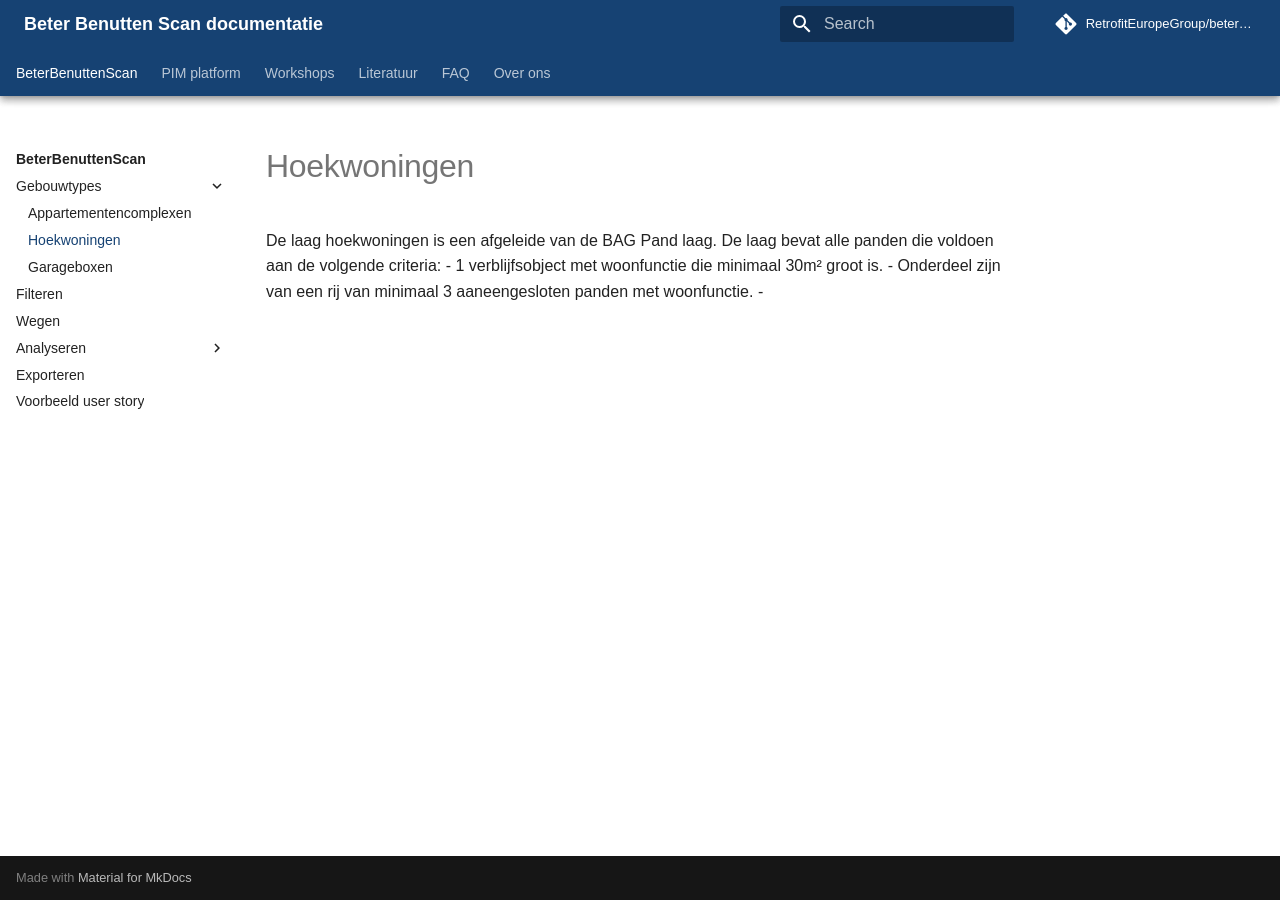
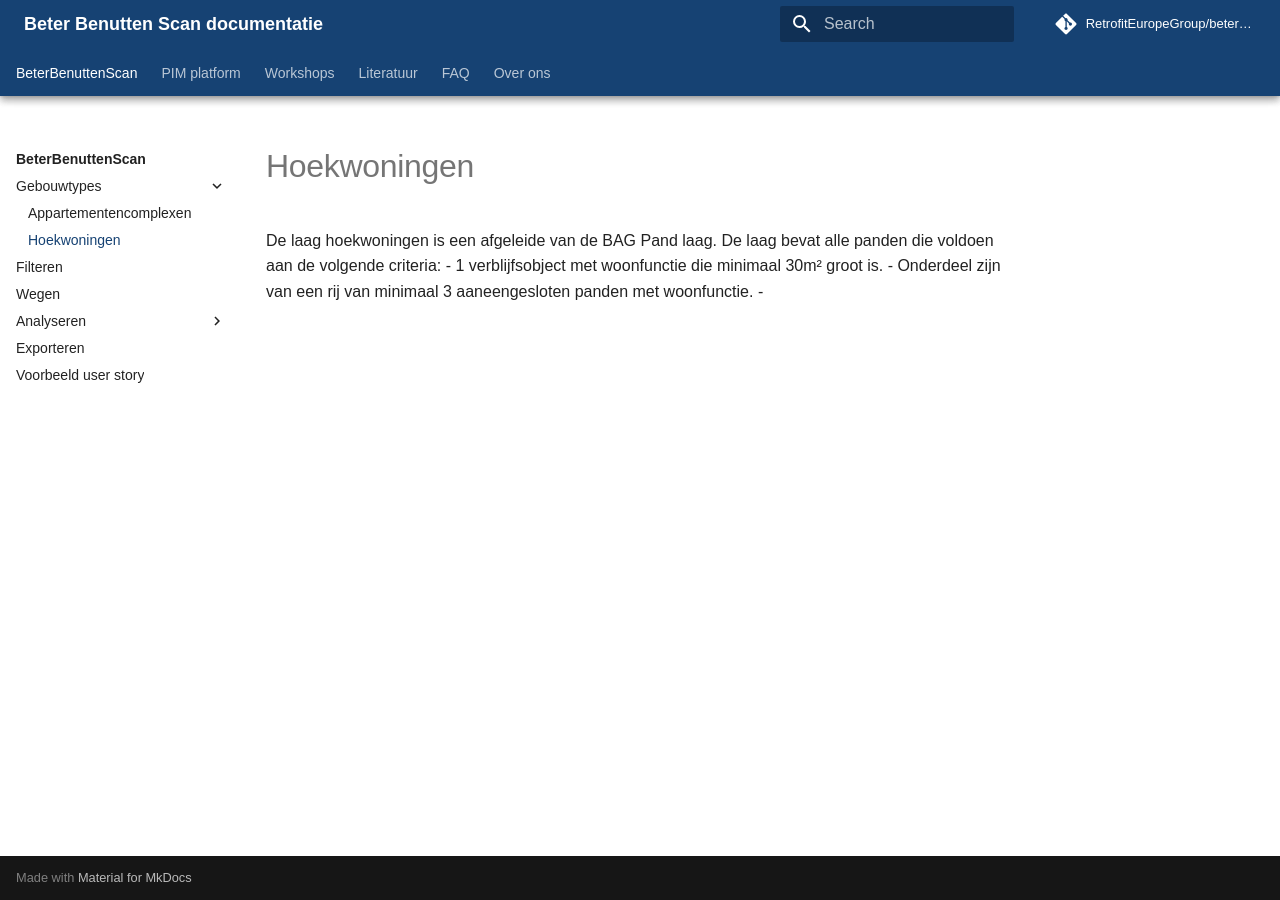
Before and after one commit to RetrofitEuropeGroup/beterbenuttenscan-docs, an MkDocs documentation site: the page built from docs/beterbenuttenscan/gebouwtypes/hoekwoningen.md, in a window 1280 px wide. Built offline with MkDocs 1.6.1 and Material for MkDocs 9.7.7, drawn with Linux system fonts in a browser that asks for light colours; some web fonts are replaced; comment, search, counter and statistics services are not loaded.

Commit message:
Fix deploy auth and remove Garageboxen nav
Passes `MKDOCS_GIT_COMMITTERS_APIKEY` (from `GITHUB_TOKEN`) to `mkdocs build --strict` in the deploy workflow so the git-committers plugin can resolve authors during CI builds. Also removes the `Garageboxen` entry from the MkDocs navigation and refreshes the generated page-authors cache accordingly.

```diff
--- a/mkdocs.yml
+++ b/mkdocs.yml
@@ -8,7 +8,6 @@
       - Gebouwtypes:
           - Appartementencomplexen: beterbenuttenscan/gebouwtypes/appartementencomplexen.md
           - Hoekwoningen: beterbenuttenscan/gebouwtypes/hoekwoningen.md
-          - Garageboxen: beterbenuttenscan/gebouwtypes/garageboxen.md
       - Filteren: beterbenuttenscan/filteren.md
       - Wegen: beterbenuttenscan/wegen/index.md
       - Analyseren:
```
Also changed, not shown: 1 other file.
